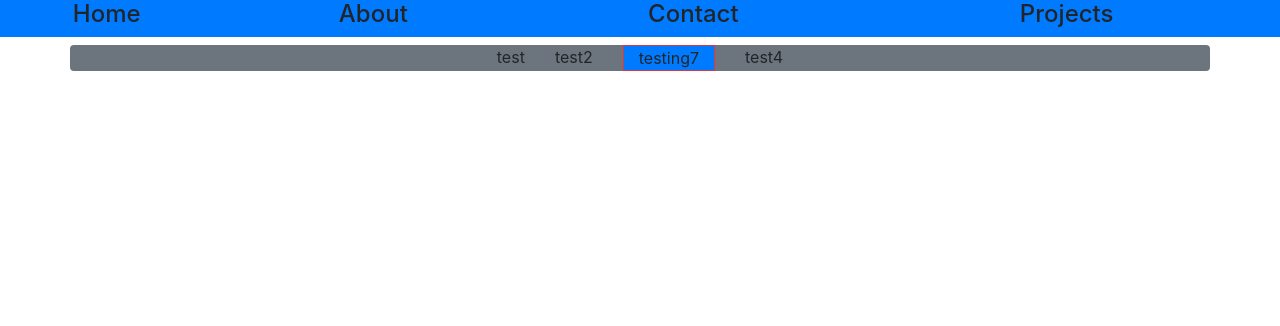
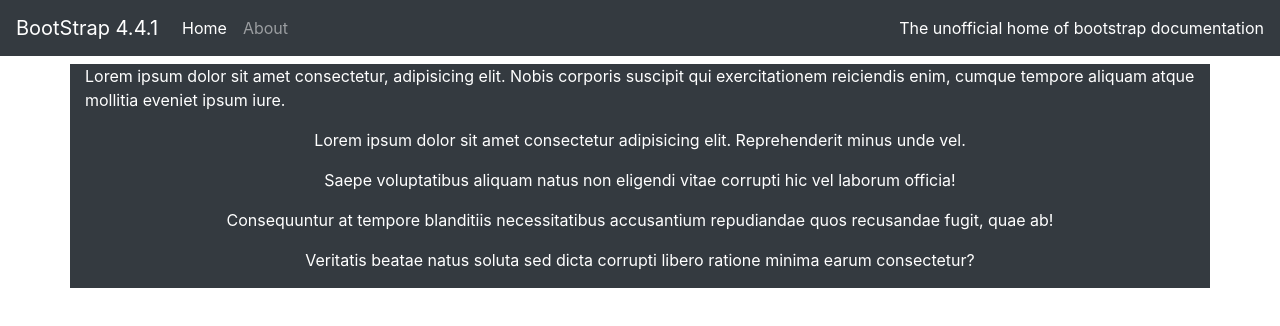
Before and after one commit to halmanza/PromineoCourseWork, a plain HTML site: page FrontEnd/index.html in a window 1280 px wide. Drawn offline with nearby package versions, Linux system fonts and the light colour scheme.

Commit message:
bootstrap styling

```diff
--- a/FrontEnd/index.html
+++ b/FrontEnd/index.html
@@ -8,49 +8,59 @@
       rel="stylesheet"
       href="node_modules/bootstrap/dist/css/bootstrap.css"
     />
+
     <title>HTML</title>
   </head>
   <body>
-    <div class="container-fluid bg-primary">
-      <div class="row text-center">
-        <div class="col-md-2">
-          <h4>Home</h4>
-        </div>
-        <div class="col-md-3">
-          <h4>About</h4>
-        </div>
-        <div class="col-md-3">
-          <h4>Contact</h4>
-        </div>
-        <div class="col-md">
-          <h4>Projects</h4>
-        </div>
+    <nav class="navbar navbar-expand-lg navbar-dark bg-dark">
+      <a class="navbar-brand" href="#">BootStrap 4.4.1 </a>
+      <button
+        class="navbar-toggler"
+        type="button"
+        data-toggle="collapse"
+        data-target="#navbarSupportedContent"
+        aria-controls="navbarSupportedContent"
+        aria-expanded="false"
+        aria-label="Toggle navigation"
+      >
+        <span class="navbar-toggler-icon"></span>
+      </button>
+
+      <div class="collapse navbar-collapse" id="navbarSupportedContent">
+        <ul class="navbar-nav mr-auto">
+          <li class="nav-item active">
+            <a class="nav-link" href="#"
+              >Home <span class="sr-only">(current)</span></a
+            >
+          </li>
+          <li class="nav-item">
+            <a class="nav-link" href="./about.html">About</a>
+          </li>
+        </ul>
+        <span class="navbar-text text-white">The unofficial home of bootstrap documentation</span>
       </div>
-    </div>
-
+    </nav>
     <div
       class="
         container
+        mt-2
         d-flex
-        bg-secondary
-        rounded
-        mt-2
+        flex-column
         justify-content-center
         align-items-center
-        text-center
+        bg-dark
+        text-white
       "
     >
-      <div class="row">
-        <div class="col-md">test</div>
-        <div class="col-md">test2</div>
-        <div class="col-md">
-          <div class="col-md bg-primary border border-5 border-danger">
-            testing7
-          </div>
-        </div>
-
-        <div class="col-md">test4</div>
-      </div>
+      <p class="ft-3">
+        Lorem ipsum dolor sit amet consectetur, adipisicing elit. Nobis corporis
+        suscipit qui exercitationem reiciendis enim, cumque tempore aliquam
+        atque mollitia eveniet ipsum iure.
+      </p>
+      <p class="ft-3">Lorem ipsum dolor sit amet consectetur adipisicing elit. Reprehenderit minus unde vel.</p>
+      <p class="ft-3">Saepe voluptatibus aliquam natus non eligendi vitae corrupti hic vel laborum officia!</p>
+      <p class="ft-3">Consequuntur at tempore blanditiis necessitatibus accusantium repudiandae quos recusandae fugit, quae ab!</p>
+      <p class="ft-3">Veritatis beatae natus soluta sed dicta corrupti libero ratione minima earum consectetur?</p>
     </div>
 
     <script src="node_modules/jquery/dist/jquery.js"></script>
```
